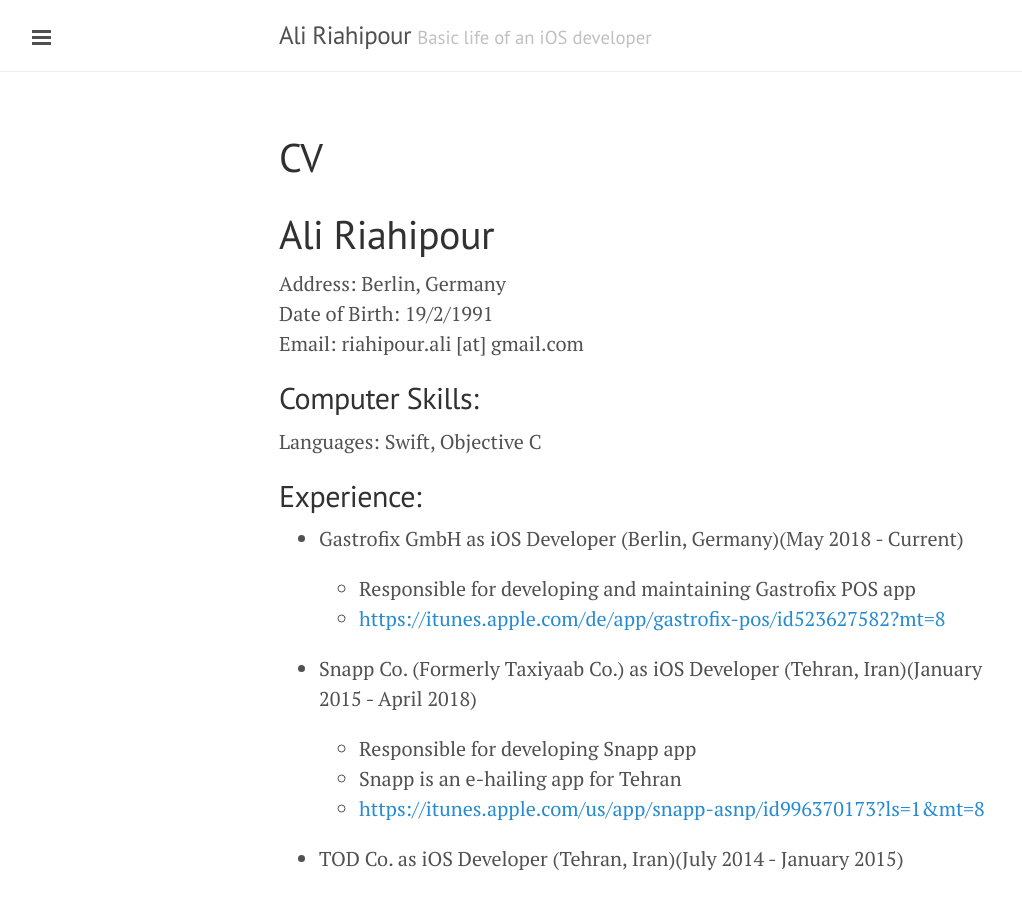
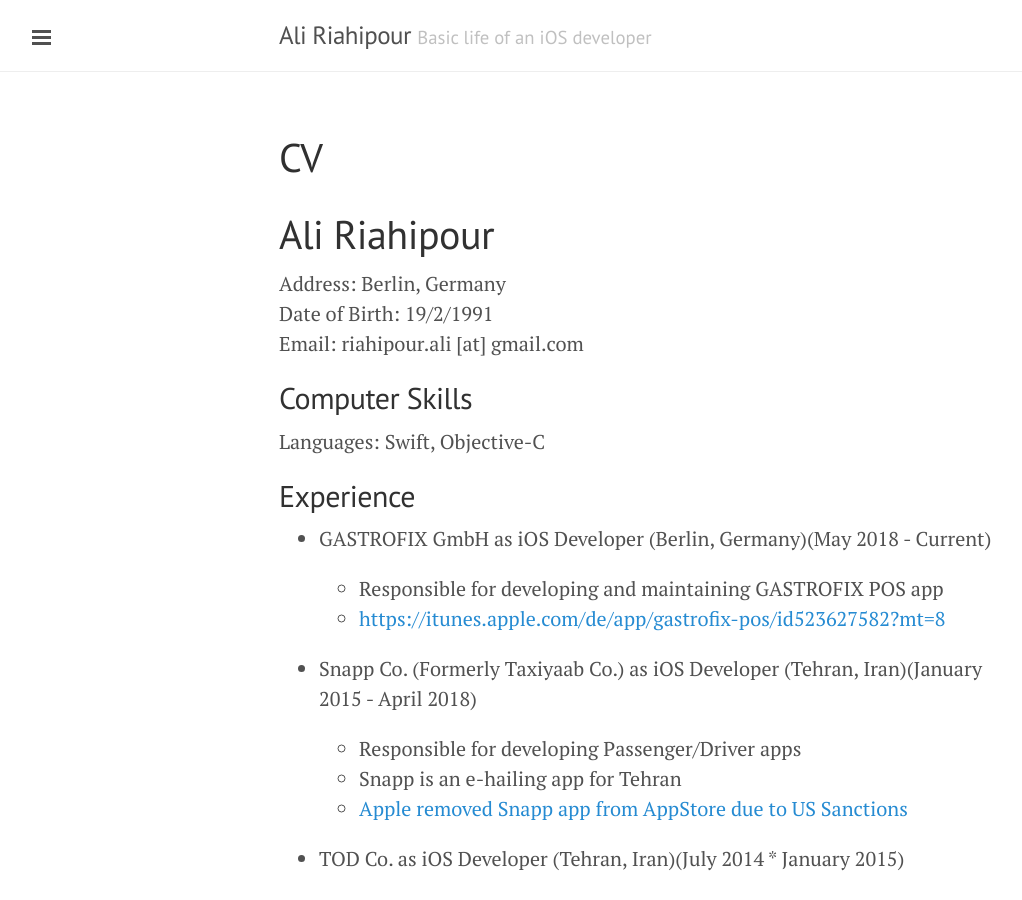
Before and after one commit to alirp88/alirp88.github.io, a Jekyll site: the page built from cv.md, in a window 1280 px wide and 900 px high. Shown: the whole window, without its empty margins (1-1023 px from the left). Built offline with Jekyll 4.4.1, drawn with Linux system fonts in a browser that asks for light colours; some of the changed text lies outside the part shown.

Commit message:
Update CV

```diff
--- a/cv.md
+++ b/cv.md
@@ -8,57 +8,57 @@ Address: Berlin, Germany<br>
 Date of Birth: 19/2/1991<br>
 Email: riahipour.ali [at] gmail.com
 
+## Computer Skills
 
-## Computer Skills:
+Languages: Swift, Objective-C<br>
 
-Languages: Swift, Objective C<br>
+## Experience
 
-## Experience:
+* GASTROFIX GmbH as iOS Developer (Berlin, Germany)(May 2018 - Current)
 
-+ Gastrofix GmbH as iOS Developer (Berlin, Germany)(May 2018 - Current)
+  * Responsible for developing and maintaining GASTROFIX POS app
+  * [https://itunes.apple.com/de/app/gastrofix-pos/id523627582?mt=8](https://itunes.apple.com/de/app/gastrofix-pos/id523627582?mt=8)
 
-	- Responsible for developing and maintaining Gastrofix POS app
-	- [https://itunes.apple.com/de/app/gastrofix-pos/id523627582?mt=8](https://itunes.apple.com/de/app/gastrofix-pos/id523627582?mt=8)
+* Snapp Co. (Formerly Taxiyaab Co.) as iOS Developer (Tehran, Iran)(January 2015 - April 2018)
 
-+ Snapp Co. (Formerly Taxiyaab Co.) as iOS Developer (Tehran, Iran)(January 2015 - April 2018)
+  * Responsible for developing Passenger/Driver apps
+  * Snapp is an e-hailing app for Tehran
+  * [Apple removed Snapp app from AppStore due to US Sanctions](https://www.theverge.com/2017/8/25/16201434/apple-iran-app-store-removal-sanctions-trump)
 
-	- Responsible for developing Snapp app
-	- Snapp is an e-hailing app for Tehran
-	- [https://itunes.apple.com/us/app/snapp-asnp/id996370173?ls=1&mt=8](https://itunes.apple.com/us/app/snapp-asnp/id996370173?ls=1&mt=8)
+* TOD Co. as iOS Developer (Tehran, Iran)(July 2014 * January 2015)
 
-+ TOD Co. as iOS Developer (Tehran, Iran)(July 2014 - January 2015)
-
-	- Responsible for developing Rahyar and debugging of Sibche
+  * Responsible for developing Rahyar and debugging of Sibche
 Rahyar: An offline map of iran with ability to show routing between two given points.
 [http://my.sibche.ir/app/details/id/949/name/Rahyar](http://my.sibche.ir/app/details/id/949/name/Rahyar)
-	- Sibche: An app store for Iranian developers and users of iOS devices.
-+ Infotech pars Co. as Android Developer and iOS Developer (Tehran, Iran)(October 2013 to July 2014)
 
-	- Responsible for developing Infoteach and Infobank
-	- Infoteach: A flashcard application for kids on Android devices. known as Arvin in cafebazaar Android Market in Iran.
+  * Sibche: An app store for Iranian developers and users of iOS devices.
+* Infotech pars Co. as Android Developer and iOS Developer (Tehran, Iran)(October 2013 to July 2014)
+
+  * Responsible for developing Infoteach and Infobank
+  * Infoteach: A flashcard application for kids on Android devices. known as Arvin in cafebazaar Android Market in Iran.
 [http://cafebazaar.ir/app/com.infotech.infoteach/?l=en]([http://cafebazaar.ir/app/com.infotech.infoteach/?l=en])
-	- Infobank: A Mobile bank application on Android devices. This application is run on Android devices, use web service for transactions and provides full functionalities for a banking system.
+  * Infobank: A Mobile bank application on Android devices. This application is run on Android devices, use web service for transactions and provides full functionalities for a banking system.
 
-+ Tavana Group as Software Developer (Tehran, Iran)(July 2013 - October 2013)
+* Tavana Group as Software Developer (Tehran, Iran)(July 2013 - October 2013)
 
-	- Working with Apache Hadoop, Apache nutch and Apache Hbase
+  * Working with Apache Hadoop, Apache nutch and Apache Hbase
 Configuring Apache Hadoop on 10 computers and run a cluster contains 10 slaves. Configuring Apache Hbase on that cluster and running Apache nutch as a web crawler. Finally put output of nutch into Apache Solr to use as a search engine.
 
-+ Behestan rayan Co. as Software Developer (Tehran, Iran)(July 2011 - February 2012)
+* Behestan rayan Co. as Software Developer (Tehran, Iran)(July 2011 - February 2012)
 
-	- Working as a Java Developer
-	- Working to expand the existing Core Banking System.
-	- Developed LC (Letter of Credit) Module for the Core Banking System.
+  * Working as a Java Developer
+  * Working to expand the existing Core Banking System.
+  * Developed LC (Letter of Credit) Module for the Core Banking System.
 
-## Education:
-+ B.S. degree in Computer Engineering 2009-2013
-	- Major: Software Development
-	- GPA: 3.2/4
-	- Amirkabir University of Technology, Tehran. Iran
+## Education
 
+* B.S. degree in Computer Engineering 2009-2013
+  * Major: Software Development
+  * GPA: 3.2/4
+  * Amirkabir University of Technology, Tehran. Iran
 
+## Languages
 
-## Languages:
-+ Persian (native)
-+ English (working knowledge)
-+ German (Basic)
+* Persian (native)
+* English (working knowledge)
+* German (Basic)
```
